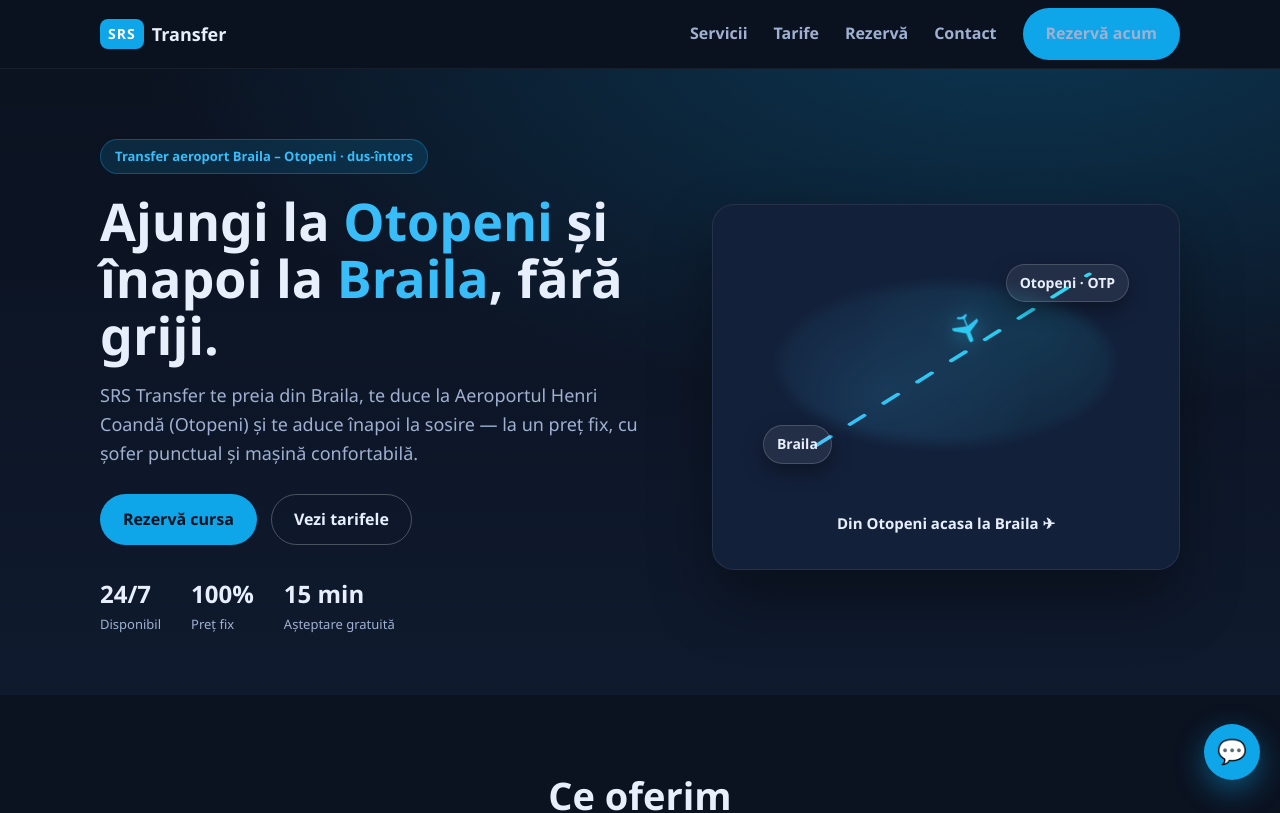
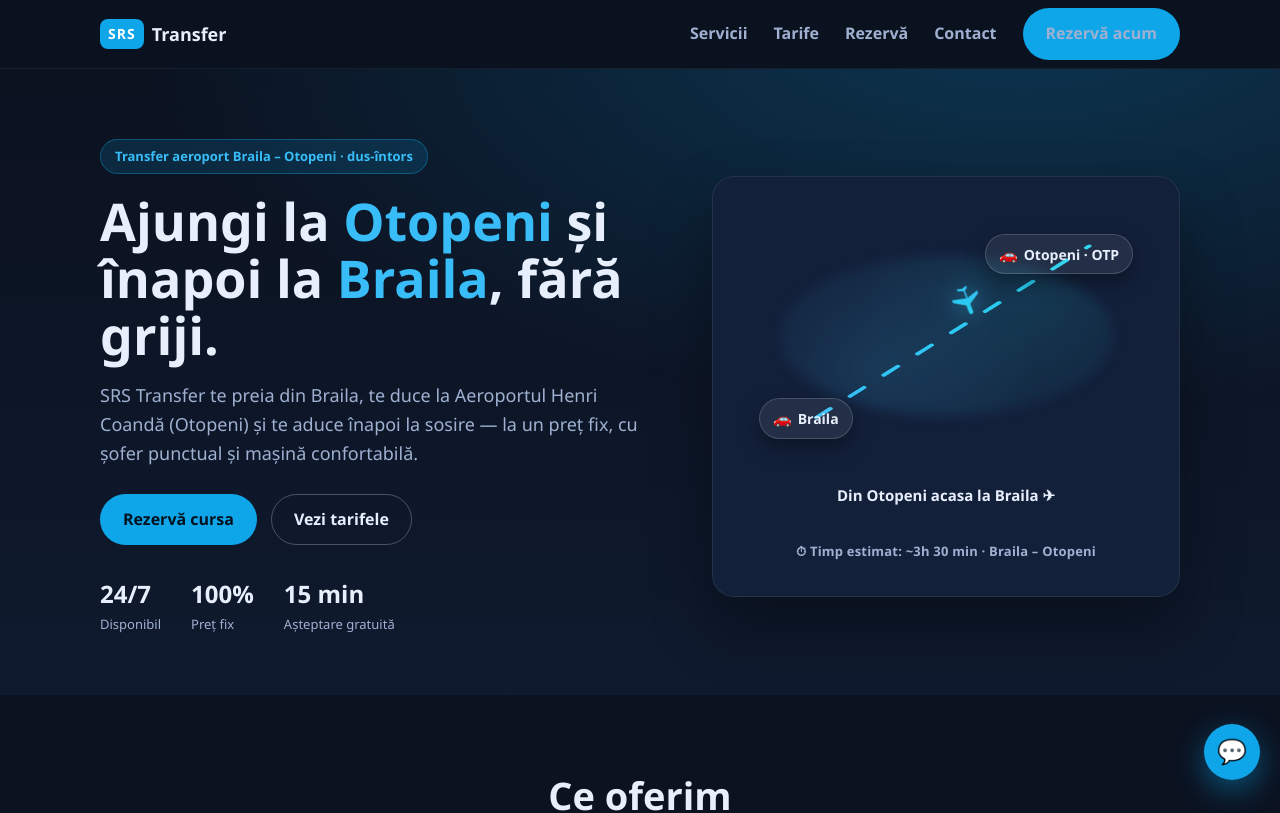
Before and after one commit to ionuteuro/srs-transfer, a React (Vite) app: page / in a window 1280 px wide. Shown: the top 813 px of the page. Built offline with nearby package versions, Linux system fonts and the light colour scheme.

Commit message:
Hero: masina la ambele capete + timp estimat; masina Otopeni 'soseste' la arrivare

```diff
--- a/src/components/Hero.jsx
+++ b/src/components/Hero.jsx
@@ -34,8 +34,16 @@ export default function Hero() {
               </defs>
               <path d="M14 86 Q50 50 86 14" />
             </svg>
-            <span className="node node--braila">Braila<span className="node__ping" /></span>
-            <span className="node node--otp">Otopeni · OTP<span className="node__ping" /></span>
+            <span className="node node--braila">
+              <span className="node__icon" aria-hidden="true">🚗</span>
+              Braila
+              <span className="node__ping" />
+            </span>
+            <span className="node node--otp">
+              <span className="node__icon" aria-hidden="true">🚗</span>
+              Otopeni · OTP
+              <span className="node__ping" />
+            </span>
             <span className="plane">
               <svg viewBox="0 0 24 24">
                 <path d="M21 16v-2l-8-5V3.5a1.5 1.5 0 0 0-3 0V9l-8 5v2l8-2.5V19l-2 1.5V22l3.5-1 3.5 1v-1.5L11 19v-5.5z" />
@@ -46,6 +54,7 @@ export default function Hero() {
             <span className="cap cap--out">Din Braila catre Otopeni ✈</span>
             <span className="cap cap--back">Din Otopeni acasa la Braila ✈</span>
           </div>
+          <div className="flight__time">⏱ Timp estimat: ~3h 30 min · Braila – Otopeni</div>
         </div>
       </div>
     </section>
--- a/src/index.css
+++ b/src/index.css
@@ -165,8 +165,23 @@ a { color: inherit; text-decoration: none; }
   opacity: 0;
   pointer-events: none;
 }
-.node--braila { left: 4%; bottom: 10%; }
-.node--otp { right: 4%; top: 10%; }
+.node__icon { margin-right: 6px; font-size: 15px; display: inline-block; }
+.node--braila { left: 3%; bottom: 9%; }
+.node--otp { right: 3%; top: 9%; }
+.node--otp .node__icon { animation: arrive 8s ease-in-out infinite; }
+.flight__time {
+  text-align: center;
+  margin-top: 12px;
+  font-size: 13px;
+  font-weight: 700;
+  letter-spacing: .2px;
+  color: var(--muted);
+}
+@keyframes arrive {
+  0%, 50% { transform: scale(1); }
+  54% { transform: scale(1.4); }
+  66%, 100% { transform: scale(1); }
+}
 .node--braila .node__ping { animation: pingBraila 8s ease-in-out infinite; }
 .node--otp .node__ping { animation: pingOtp 8s ease-in-out infinite; }
 .plane {
```
